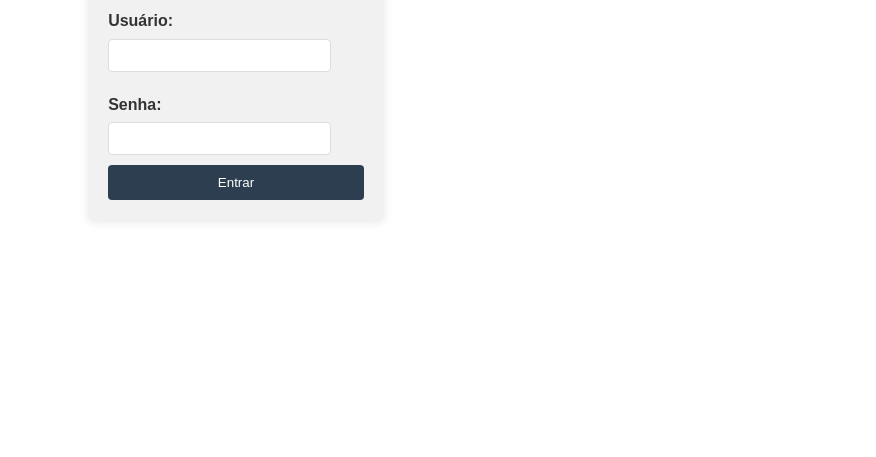
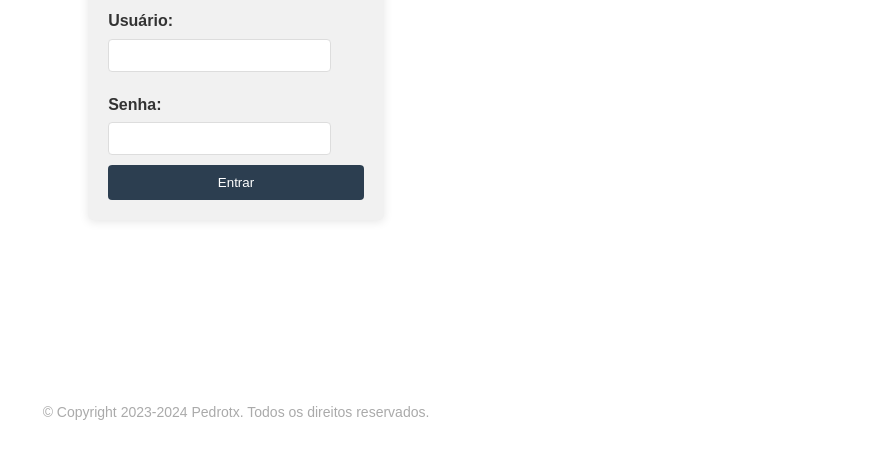
Before and after one commit to xpedrotx/pedrotxdev, a plain HTML site: page login.html in a window 1280 px wide. Shown: the part 343-800 px from the top of the page, without its empty margins (404-1280 px from the left). Drawn offline with Linux system fonts and the light colour scheme.

Commit message:
quinto commit

```diff
--- a/login.html
+++ b/login.html
@@ -17,6 +17,7 @@
             margin: 0;
             background-color: #ffffff; /* Modo claro */
             transition: background-color 0.3s, color 0.3s;
+            position: relative; /* Para posicionar o rodapé */
         }
         .container {
             background-color: #f1f1f1;
@@ -86,6 +87,19 @@
         input[type="submit"].dark-mode:hover {
             background-color: #627d8b;
         }
+
+        footer {
+            text-align: center;
+            padding: 20px;
+            width: 100%;
+            position: absolute; /* Para ficar sempre na parte inferior */
+            bottom: 0; /* Posiciona o rodapé na parte inferior */
+        }
+        p {
+            font-size: 14px;
+            font-weight: 400;
+            color: #aaaaaa;
+        }
     </style>
 </head>
 <body>
@@ -137,5 +151,8 @@
             }
         }
     </script>
+    <footer>
+        <p>&copy; Copyright 2023-2024 Pedrotx. Todos os direitos reservados.</p>
+    </footer>
 </body>
 </html>
```
